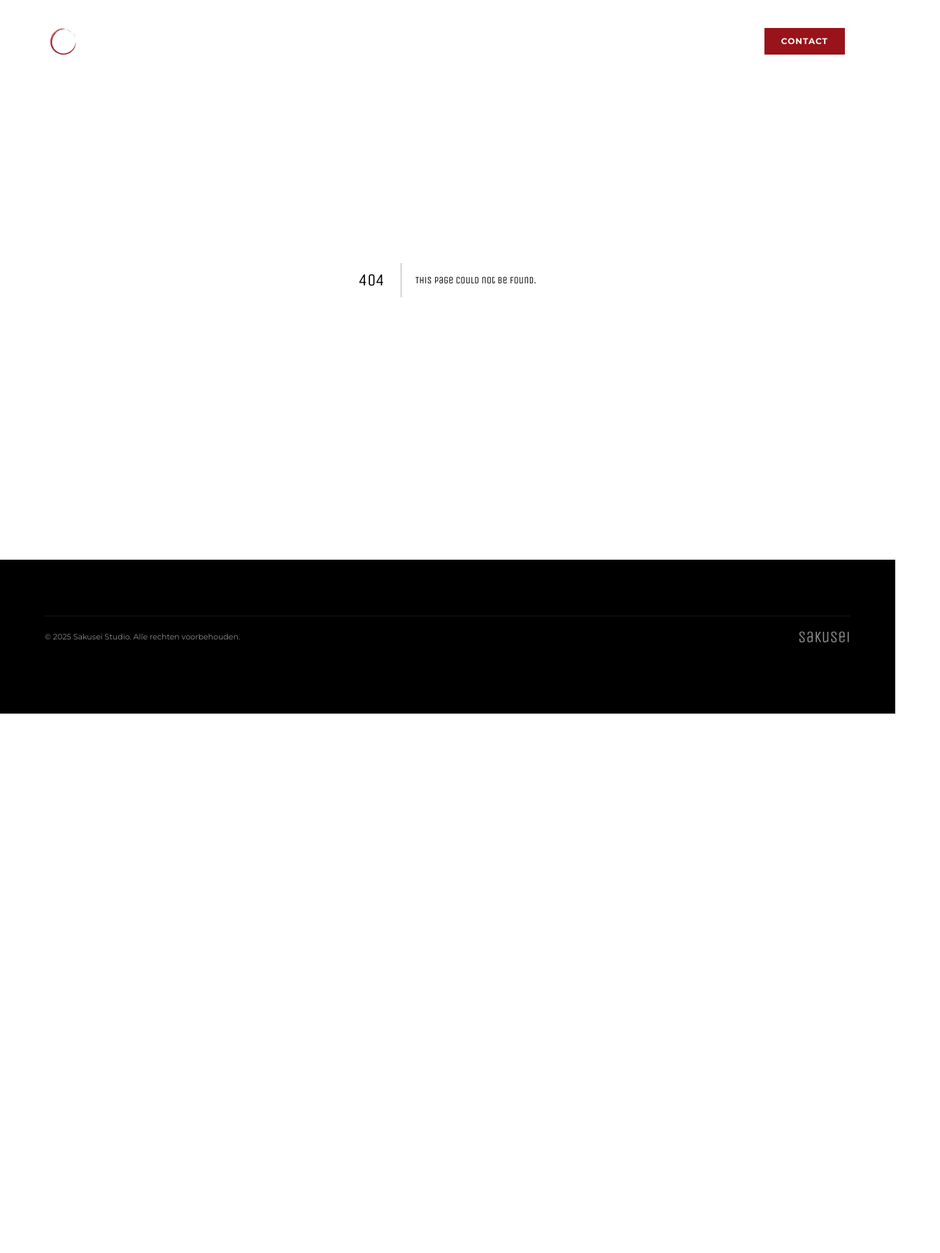
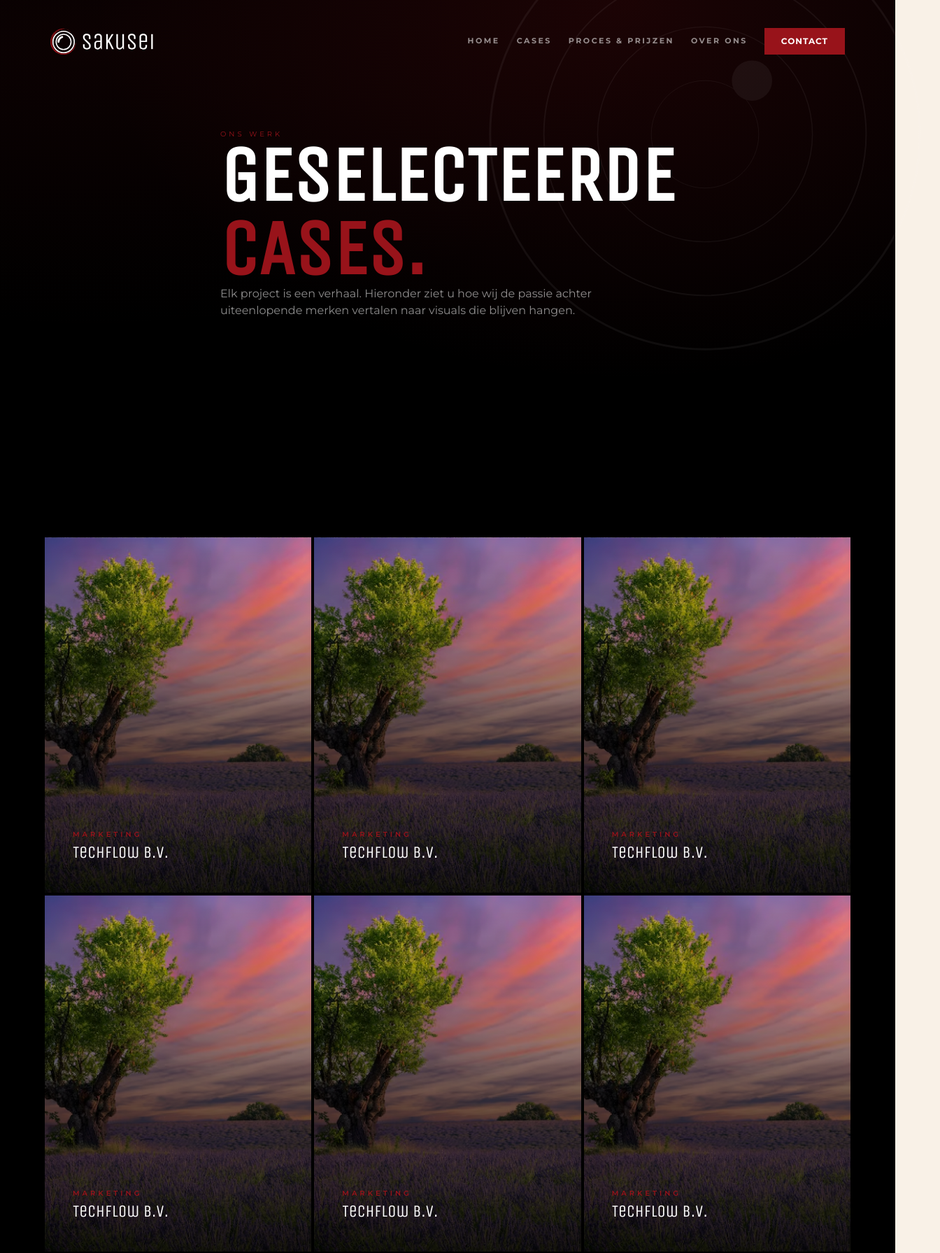
Before and after one commit to Rellor/sakusei-portfolio, a Next.js app: page /cases in a window 1280 px wide. Before the commit this address had no page. Shown: the top 1791 px of the page at 70% size, 1344 px wide, since content can reach past the window. Before the commit the page ends 1020 px from the top, so only its background shows below. Built offline with nearby package versions, Linux system fonts and the light colour scheme.

Commit message:
Update navigation links, enhance CaseItem component with aspect ratio, and add Cases page with layout and content

```diff
--- /dev/null
+++ b/app/cases/page.tsx
@@ -0,0 +1,152 @@
+import Button from "../src/components/UI/button";
+import Image from "next/image";
+import WordSlider from "../src/components/UI/wordSlider";
+import Header from "../src/components/UI/header";
+import Section from "../src/components/UI/section";
+import ItemGrid from "../src/components/UI/itemGrid";
+import CaseItem from "../src/components/UI/caseItem";
+import StepItem from "../src/components/UI/stepItem";
+import { Check, Handshake, Lightbulb, SwitchCamera } from "lucide-react";
+
+const carouselWords: string[] = [
+  "Videoproductie",
+  "Brand Films",
+  "Marketing Strategie",
+  "Cinematisch",
+  "Storytelling",
+  "Social Content",
+  "Vakmanschap",
+  "Videoproductie",
+  "Brand Films",
+  "Marketing Strategie",
+  "Cinematisch",
+  "Storytelling",
+  "Social Content",
+  "Vakmanschap",
+];
+
+const overItems = [
+  {
+    highlight: "100%",
+    description: "Van A tot Z geregeld",
+  },
+  {
+    highlight: "∞",
+    description: "Enso — oneindige creativiteit",
+  },
+  {
+    highlight: "4K",
+    description: "Cinematische kwaliteit",
+  },
+  {
+    highlight: "↑3×",
+    description: "Gemiddelde conversie groei",
+  },
+];
+
+export default function Cases() {
+  return (
+    <div>
+      <div>
+        <div
+          className="h-[calc(100vh-10rem)] px-18 relative bg-gradient-hero-small bg-black flex flex-col gap-8 justify-center"
+          id="hero"
+        >
+          <div className="mx-auto w-fit">
+            <p className="text-red uppercase text-[10px] tracking-[4px] w-fit">
+              Ons werk
+            </p>
+            <h1 className="uppercase max-w-4xl text-white flex flex-col">
+              Geselecteerde
+              <span className="text-red"> Cases.</span>
+            </h1>
+            <p className="text-white/55 max-w-xl">
+              Elk project is een verhaal. Hieronder ziet u hoe wij de passie
+              achter uiteenlopende merken vertalen naar visuals die blijven
+              hangen.
+            </p>
+          </div>
+
+          <Image
+            src="/visual.svg"
+            className="absolute right-[-5%] top-[30%] -translate-y-1/2 opacity-5 w-2xl"
+            alt="Logo"
+            width={150}
+            height={150}
+          />
+        </div>
+        <Section
+          background="dark"
+          fullWidth={false}
+          className="flex flex-col gap-10"
+        >
+          <ItemGrid cols={3}>
+            <CaseItem
+              aspectRatio="long"
+              title="Techflow B.V."
+              category="Marketing"
+              description="Video campagne die IT-oplossingen begrijpelijk maakt voor beslissers."
+              src="cases/image-2.jpg"
+            />
+            <CaseItem
+              aspectRatio="long"
+              title="Techflow B.V."
+              category="Marketing"
+              description="Video campagne die IT-oplossingen begrijpelijk maakt voor beslissers."
+              src="cases/image-2.jpg"
+            />
+            <CaseItem
+              aspectRatio="long"
+              title="Techflow B.V."
+              category="Marketing"
+              description="Video campagne die IT-oplossingen begrijpelijk maakt voor beslissers."
+              src="cases/image-2.jpg"
+            />
+            <CaseItem
+              aspectRatio="long"
+              title="Techflow B.V."
+              category="Marketing"
+              description="Video campagne die IT-oplossingen begrijpelijk maakt voor beslissers."
+              src="cases/image-2.jpg"
+            />
+            <CaseItem
+              aspectRatio="long"
+              title="Techflow B.V."
+              category="Marketing"
+              description="Video campagne die IT-oplossingen begrijpelijk maakt voor beslissers."
+              src="cases/image-2.jpg"
+            />
+            <CaseItem
+              aspectRatio="long"
+              title="Techflow B.V."
+              category="Marketing"
+              description="Video campagne die IT-oplossingen begrijpelijk maakt voor beslissers."
+              src="cases/image-2.jpg"
+            />
+            <CaseItem
+              aspectRatio="long"
+              title="Techflow B.V."
+              category="Marketing"
+              description="Video campagne die IT-oplossingen begrijpelijk maakt voor beslissers."
+              src="cases/image-2.jpg"
+            />
+          </ItemGrid>
+        </Section>
+        <Section
+          className="text-white flex-col flex gap-8 items-center"
+          background="red"
+          fullWidth={false}
+        >
+          <h2>Uw project hier?</h2>
+          <p>Laten we samen iets maken waar u trots op bent.</p>
+          <Button
+            text="Start een project"
+            type="button"
+            href="/contact"
+            color="light"
+          />
+        </Section>
+      </div>
+    </div>
+  );
+}
--- a/app/src/components/UI/Navigation.tsx
+++ b/app/src/components/UI/Navigation.tsx
@@ -29,7 +29,7 @@ export default function Navigation() {
           <Button text="Home" type="link" href="/" />
         </li>
         <li>
-          <Button text="Cases" type="link" href="/work" />
+          <Button text="Cases" type="link" href="/cases" />
         </li>
         <li>
           <Button text="Proces & prijzen" type="link" href="/prices" />
--- a/app/src/components/UI/caseItem/index.tsx
+++ b/app/src/components/UI/caseItem/index.tsx
@@ -8,6 +8,7 @@ type caseItemProps = {
   src?: string;
   className?: string;
   description: string;
+  aspectRatio?: "video" | "long";
 };
 
 export default function CaseItem({
@@ -16,6 +17,7 @@ export default function CaseItem({
   src,
   rowSpan,
   description,
+  aspectRatio = "video",
 }: caseItemProps) {
   const rowSpanClasses: Record<number, string> = {
     1: "row-span-1",
@@ -25,7 +27,11 @@ export default function CaseItem({
 
   const usedStyle = rowSpan
     ? `aspect-auto ${rowSpanClasses[rowSpan]}`
-    : "aspect-[560/400]";
+    : aspectRatio === "video"
+      ? "aspect-[560/400]"
+      : "aspect-3/4";
+
+  // TODO: Move aspect ratio logic to parent grid view
 
   return (
     <Link
--- a/app/src/components/UI/footer/index.tsx
+++ b/app/src/components/UI/footer/index.tsx
@@ -6,7 +6,7 @@ type FooterProps = {
 
 export default function Footer({ className }: FooterProps) {
   return (
-    <div className="bg-black py-20">
+    <div className="bg-black pt-20">
       <div className="max-w-6xl mx-auto">
         <div className="text-white/55 text-[11px] flex justify-between gap-8 items-center border-t border-white/10 py-4">
           <p>© 2025 Sakusei Studio. Alle rechten voorbehouden.</p>
--- a/app/src/components/UI/itemGrid/index.tsx
+++ b/app/src/components/UI/itemGrid/index.tsx
@@ -1,13 +1,30 @@
-import Button from "../button";
-
-type itemGridProps = {
-  cols: number;
+type ItemGridProps = {
+  cols: 1 | 2 | 3 | 4 | 5 | 6;
   className?: string;
   children: React.ReactNode;
 };
 
-export default function ItemGrid({ cols, children, className }: itemGridProps) {
-  const usedGrid = `${"grid-cols-" + cols}`;
-  const combinedClassName = `grid gap-1 auto-rows-fr ${usedGrid} ${className ?? ""}`;
+const gridColsMap = {
+  1: "grid-cols-1",
+  2: "grid-cols-2",
+  3: "grid-cols-3",
+  4: "grid-cols-4",
+  5: "grid-cols-5",
+  6: "grid-cols-6",
+};
+
+export default function ItemGrid({
+  cols,
+  children,
+  className = "",
+}: ItemGridProps) {
+  const combinedClassName = `
+    grid
+    gap-1
+    auto-rows-fr
+    ${gridColsMap[cols]}
+    ${className}
+  `;
+
   return <div className={combinedClassName}>{children}</div>;
 }
--- a/app/src/styles/theme.css
+++ b/app/src/styles/theme.css
@@ -18,6 +18,19 @@
       transparent 100%
     );
 
+  --background-image-gradient-hero-small:
+    radial-gradient(
+      ellipse at 70% 0%,
+      rgba(152, 20, 26, 0.18) 0%,
+      transparent 60%
+    ),
+    radial-gradient(
+      ellipse at 10% 10%,
+      rgba(152, 20, 26, 0.08) 0%,
+      transparent 50%
+    ),
+    linear-gradient(to bottom, transparent 0%, #000 100%);
+
   --font-montserrat: var(--font-montserrat);
   --font-unica: var(--font-unica);
 }
```
